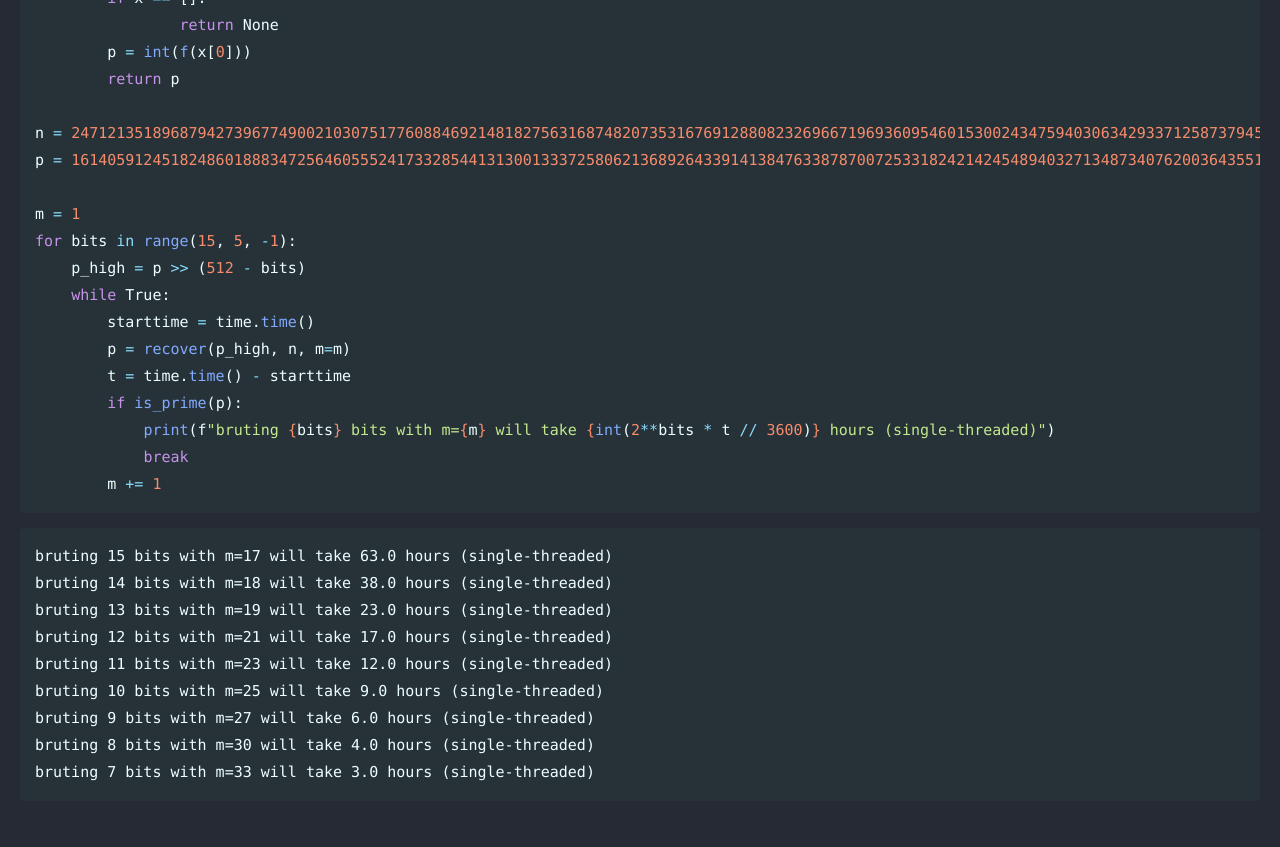
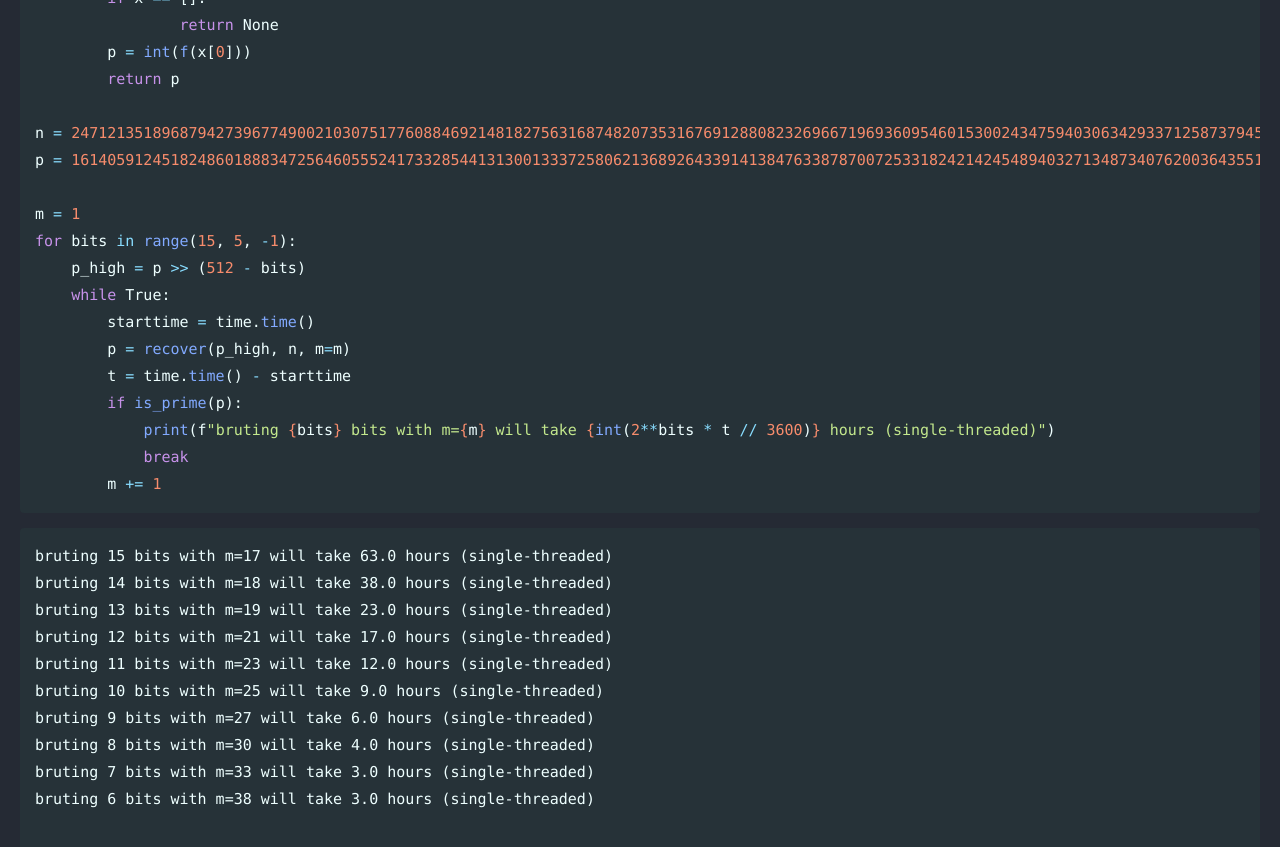
Before and after one commit to Connor-McCartney/Connor-McCartney.github.io, a Jekyll site: the page built from _pages/cryptography/small-roots/push-it-to-the-limit-WACON-2023-prequal.md, in a window 1280 px wide and 900 px high, scrolled down 3657 px. Shown: the top 847 px of the window. Built offline with Jekyll 4.4.1, drawn with Linux system fonts in a browser that asks for light colours; cached includes are drawn as plain includes.

Commit message:
Update push-it-to-the-limit-WACON-2023-prequal.md

````diff
--- a/_pages/cryptography/small-roots/push-it-to-the-limit-WACON-2023-prequal.md
+++ b/_pages/cryptography/small-roots/push-it-to-the-limit-WACON-2023-prequal.md
@@ -172,4 +172,6 @@ bruting 10 bits with m=25 will take 9.0 hours (single-threaded)
 bruting 9 bits with m=27 will take 6.0 hours (single-threaded)
 bruting 8 bits with m=30 will take 4.0 hours (single-threaded)
 bruting 7 bits with m=33 will take 3.0 hours (single-threaded)
+bruting 6 bits with m=38 will take 3.0 hours (single-threaded)
+
 ```
````
